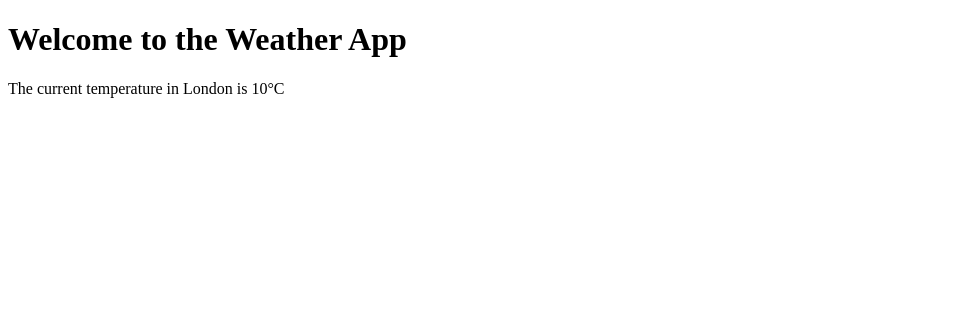
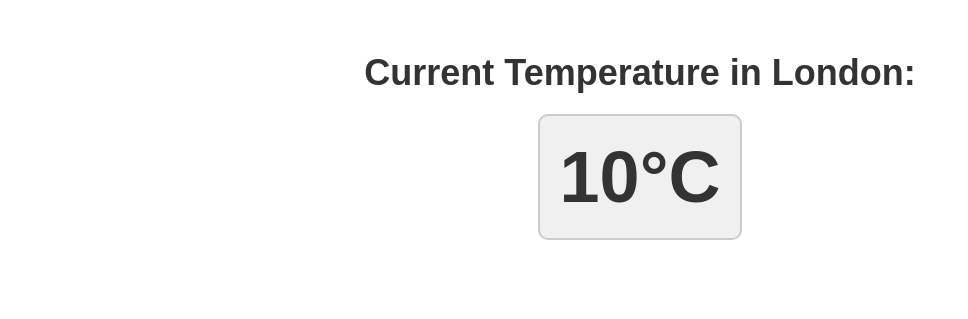
Before and after one commit to Mohamed-Arif/Weather-App, a Flask app: template templates/index.html in a window 1280 px wide. Shown: the top 319 px of the page, without its empty margins (0-968 px from the left). Run offline with Flask 3, Linux system fonts and the light colour scheme; the template is opened without the code that fills it: most values are stand-ins (such as "Sample title", 1, 10 or a date in 2020).

Commit message:
Added CSS styling.

```diff
--- a/app.py
+++ b/app.py
@@ -3,7 +3,7 @@ import requests
 
 app = Flask(__name__)
 
-API_KEY = '<7d2ccf162636befe1223b1483251a6ab>'
+API_KEY = '7d2ccf162636befe1223b1483251a6ab'
 city = 'London'
 url = f'https://api.openweathermap.org/data/2.5/weather?q={city}&appid={API_KEY}&units=metric'
 
--- /dev/null
+++ b/static/style.css
@@ -0,0 +1,33 @@
+/* Set the font family and text color */
+body {
+    font-family: Arial, sans-serif;
+    color: #333;
+}
+
+/* Center the container and add some padding */
+.container {
+    width: 80%;
+    margin: 0 auto;
+    padding: 20px;
+    text-align: center;
+}
+
+/* Style the heading elements */
+h1 {
+    font-size: 36px;
+    margin-bottom: 20px;
+}
+
+h2 {
+    font-size: 72px;
+    margin-top: 0;
+}
+
+/* Style the background and border of the temperature */
+h2 {
+    background-color: #f0f0f0;
+    border-radius: 10px;
+    border: 2px solid #ccc;
+    padding: 20px;
+    display: inline-block;
+}
--- a/templates/index.html
+++ b/templates/index.html
@@ -2,9 +2,12 @@
 <html>
 <head>
 	<title>Weather App</title>
+	<link rel="stylesheet" href="{{ url_for('static', filename='style.css') }}">
 </head>
 <body>
-	<h1>Welcome to the Weather App</h1>
-	<p>The current temperature in London is {{ temperature }}°C</p>
+	<div class="container">
+        <h1>Current Temperature in London:</h1>
+        <h2>{{ temperature }}°C</h2>
+	</div>
 </body>
 </html>
```
